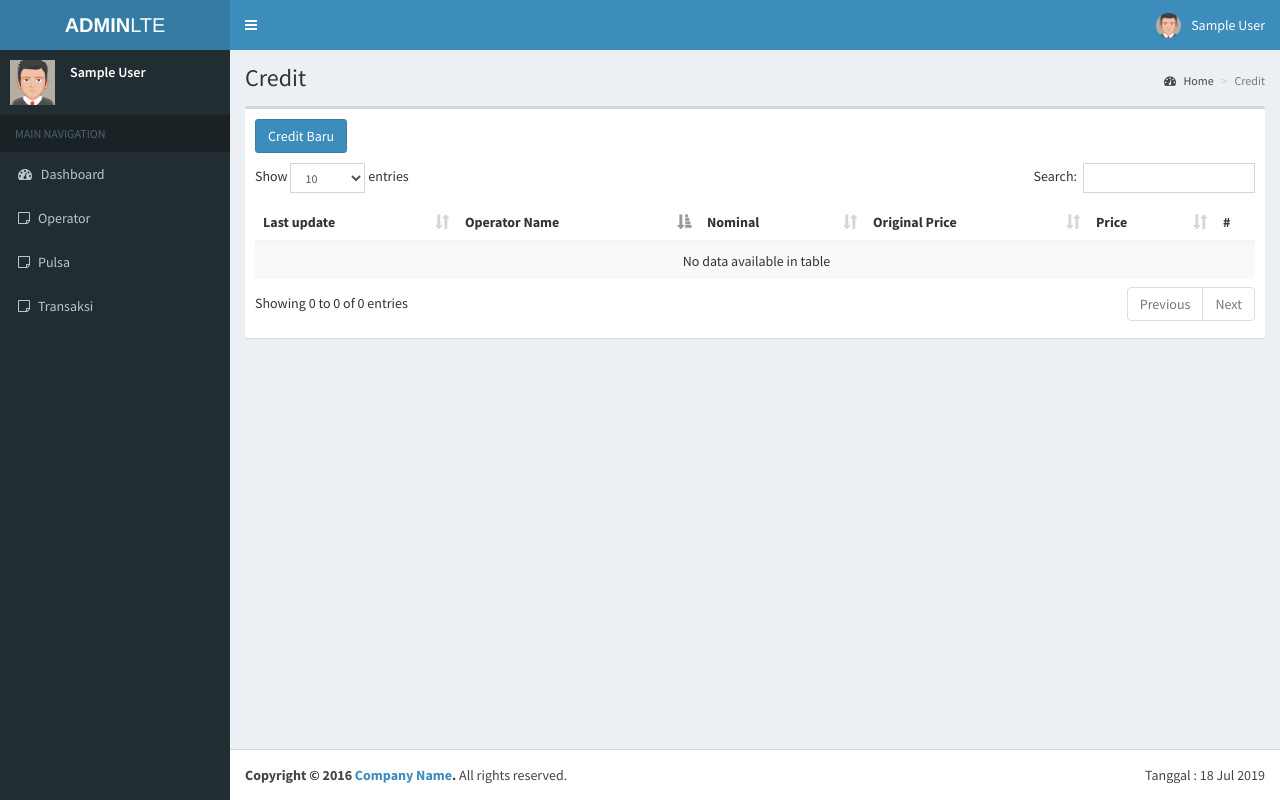
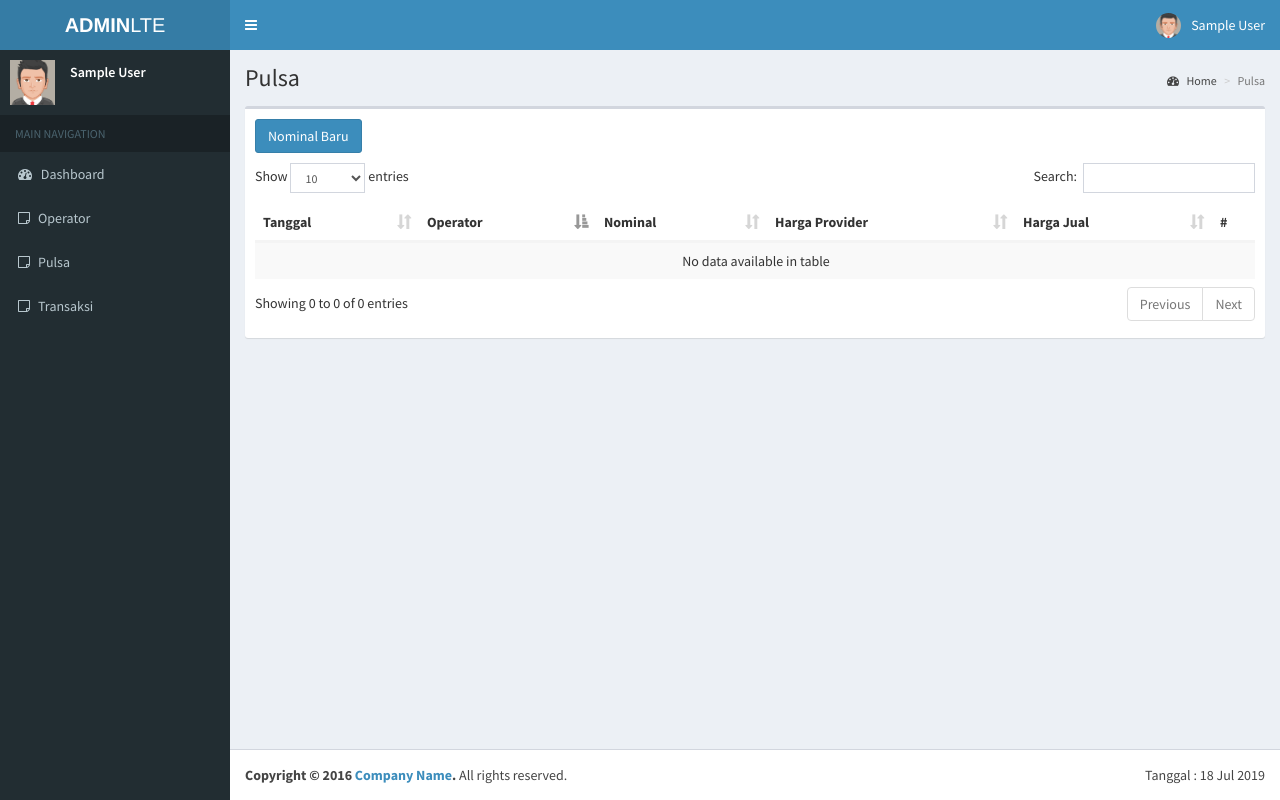
Before and after one commit to atangsutisna/konterpulsa, a CodeIgniter app: page /database/credit in a window 1280 px wide. Run offline with CodeIgniter, Linux system fonts and the light colour scheme; the visitor is signed in with stand-in values (Sample User, id 1); data that the repository does not hold is empty; some libraries are stand-ins or nearby versions.

Commit message:
convert to indonesian

```diff
--- a/application/views/credit/index.php
+++ b/application/views/credit/index.php
@@ -1,10 +1,10 @@
 <section class="content-header">
     <h1>
-        Credit
+        Pulsa
     </h1>
     <ol class="breadcrumb">
-        <li><a href="<?= site_url('dashboard') ?>"><i class="fa fa-dashboard"></i> Home</a></li>
-        <li class="active">Credit</li>
+        <li><a href="<?= site_url('home') ?>"><i class="fa fa-dashboard"></i> Home</a></li>
+        <li class="active">Pulsa</li>
     </ol>
 </section>
 <div class="content">
@@ -13,15 +13,15 @@
             <?= show_bootstrap_alert() ?>
             <div class="box">
                 <div class="box-body">
-                    <p><a href="<?= site_url('credit/reg_form') ?>" class="btn btn-primary">Credit Baru</a></p>
+                    <p><a href="<?= site_url('credit/reg_form') ?>" class="btn btn-primary">Nominal Baru</a></p>
                     <div class="table-responsive">
                         <table class="table table-striped" id="table_credit">
                             <thead>
-                                <th>Last update</th>
-                                <th>Operator Name</th>
+                                <th>Tanggal</th>
+                                <th>Operator</th>
                                 <th>Nominal</th>
-                                <th>Original Price</th>
-                                <th>Price</th>
+                                <th>Harga Provider</th>
+                                <th>Harga Jual</th>
                                 <th>#</th>
                             </thead>
                             <tbody>
```
